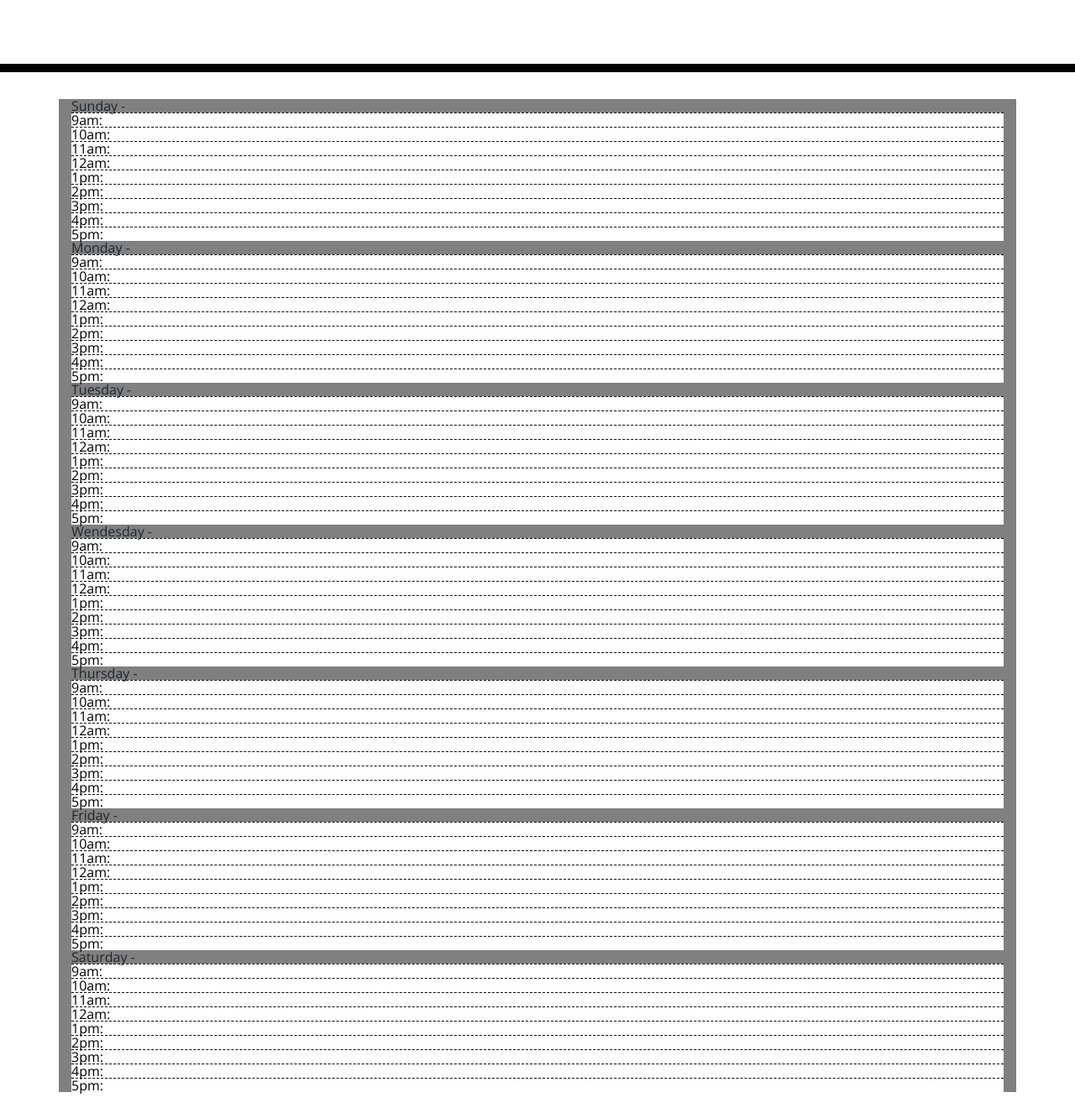
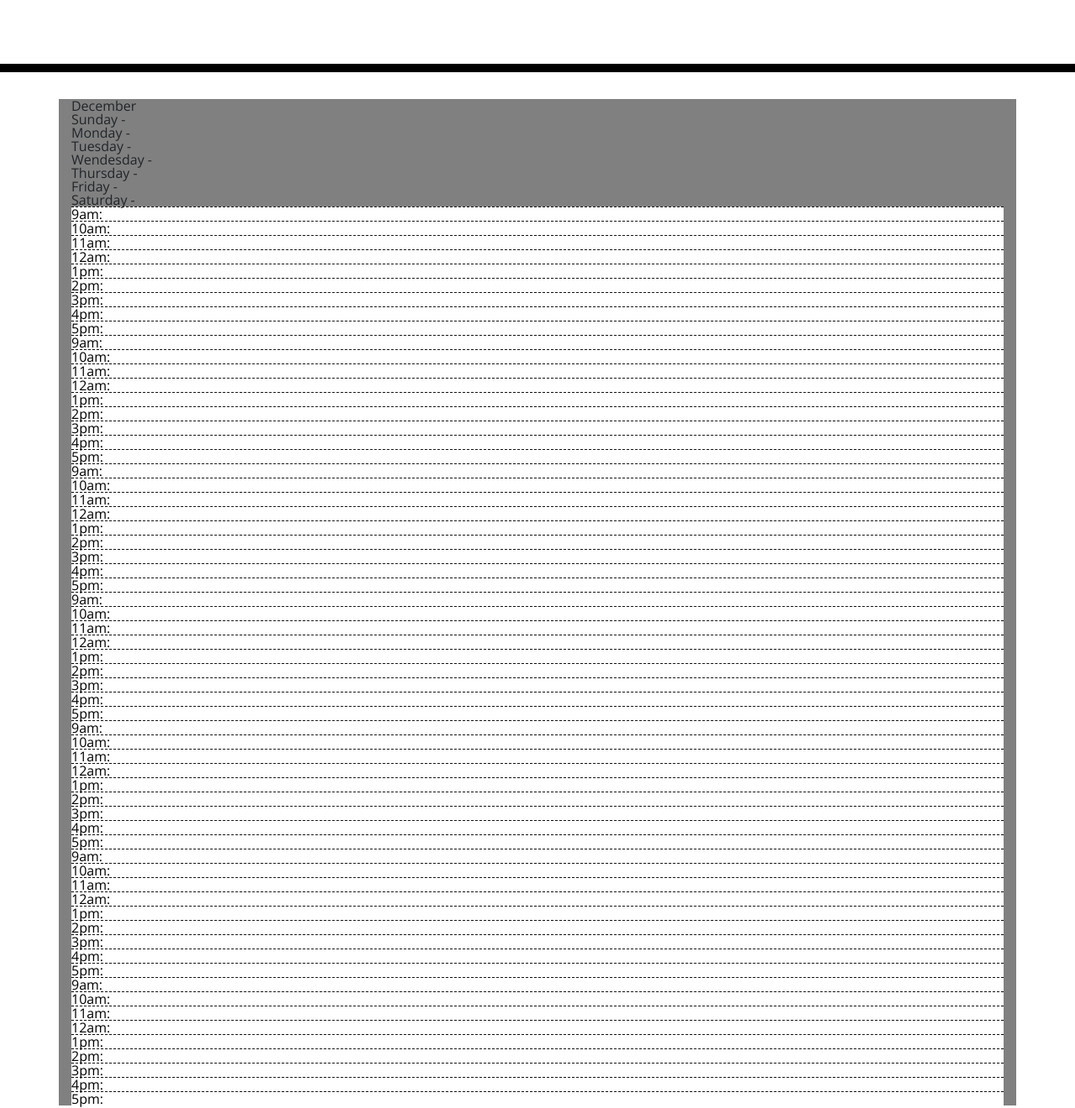
Before and after one commit to VincentH28/Homework5, a plain HTML site: page index.html in a window 1280 px wide. Shown: the part 182-1502 px from the top of the page at 84% size. Drawn offline with nearby package versions, Linux system fonts and the light colour scheme; files whose address does not match are found by name.

Commit message:
Update index.html

```diff
--- a/index.html
+++ b/index.html
@@ -30,10 +30,17 @@
     </header>
     <main class="container">
        <div class="calender"></div>
-       <div class="month"></div>
+       <div class="month">December</div>
 
        <!-- Weekday goes here -->
        <div class="Weekday" id="weekdays">Sunday -
+       <div class="Weekday" id="weekdays">Monday -
+       <div class="Weekday" id="weekdays">Tuesday -
+       <div class="Weekday" id="weekdays">Wendesday -
+       <div class="Weekday" id="weekdays">Thursday -
+       <div class="Weekday" id="weekdays">Friday -
+       <div class="Weekday" id="weekdays">Saturday -
+
             <!-- Timeblocks go here -->
             <div class="hour" id="01">9am: </div>
             <div class="hour" id="02">10am: </div>
@@ -46,7 +53,7 @@
             <div class="hour" id="09">5pm: </div>
 
        <!-- Weekday goes here -->
-       <div class="Weekday" id="weekdays">Monday -
+
             <!-- Timeblocks go here -->
             <div class="hour" id="01">9am: </div>
             <div class="hour" id="02">10am: </div>
@@ -59,7 +66,7 @@
             <div class="hour" id="09">5pm: </div>
 
       <!-- Weekday goes here -->
-         <div class="Weekday" id="weekdays">Tuesday -
+
             <!-- Timeblocks go here -->
             <div class="hour" id="01">9am: </div>
             <div class="hour" id="02">10am: </div>
@@ -72,7 +79,7 @@
             <div class="hour" id="09">5pm: </div>
 
       <!-- Weekday goes here -->
-         <div class="Weekday" id="weekdays">Wendesday -
+
             <!-- Timeblocks go here -->
             <div class="hour" id="01">9am: </div>
             <div class="hour" id="02">10am: </div>
@@ -85,7 +92,7 @@
             <div class="hour" id="09">5pm: </div>
 
       <!-- Weekday goes here -->
-         <div class="Weekday" id="weekdays">Thursday -
+
             <!-- Timeblocks go here -->
             <div class="hour" id="01">9am: </div>
             <div class="hour" id="02">10am: </div>
@@ -98,7 +105,7 @@
             <div class="hour" id="09">5pm: </div>
 
       <!-- Weekday goes here -->
-         <div class="Weekday" id="weekdays">Friday -
+
             <!-- Timeblocks go here -->
             <div class="hour" id="01">9am: </div>
             <div class="hour" id="02">10am: </div>
@@ -111,7 +118,7 @@
             <div class="hour" id="09">5pm: </div>
 
       <!-- Weekday goes here -->
-         <div class="Weekday" id="weekdays">Saturday -
+
             <!-- Timeblocks go here -->
             <div class="hour" id="01">9am: </div>
             <div class="hour" id="02">10am: </div>
```
